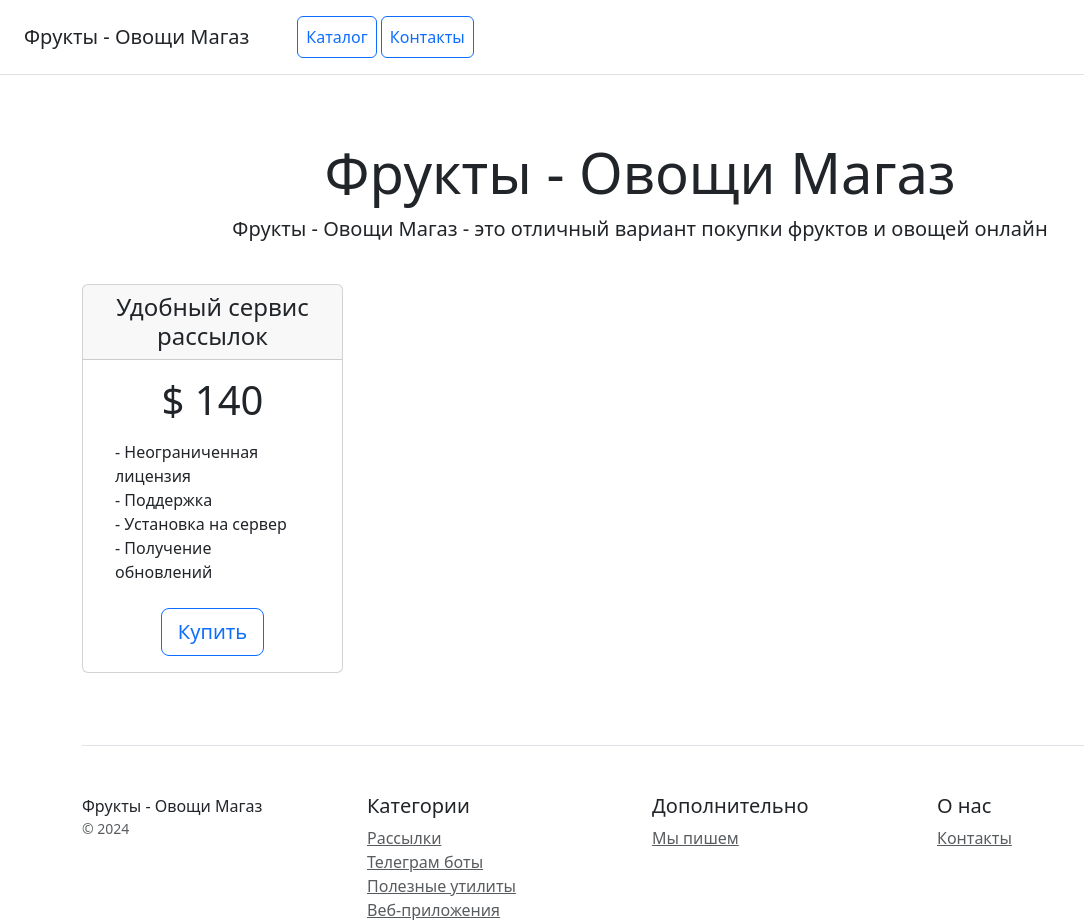
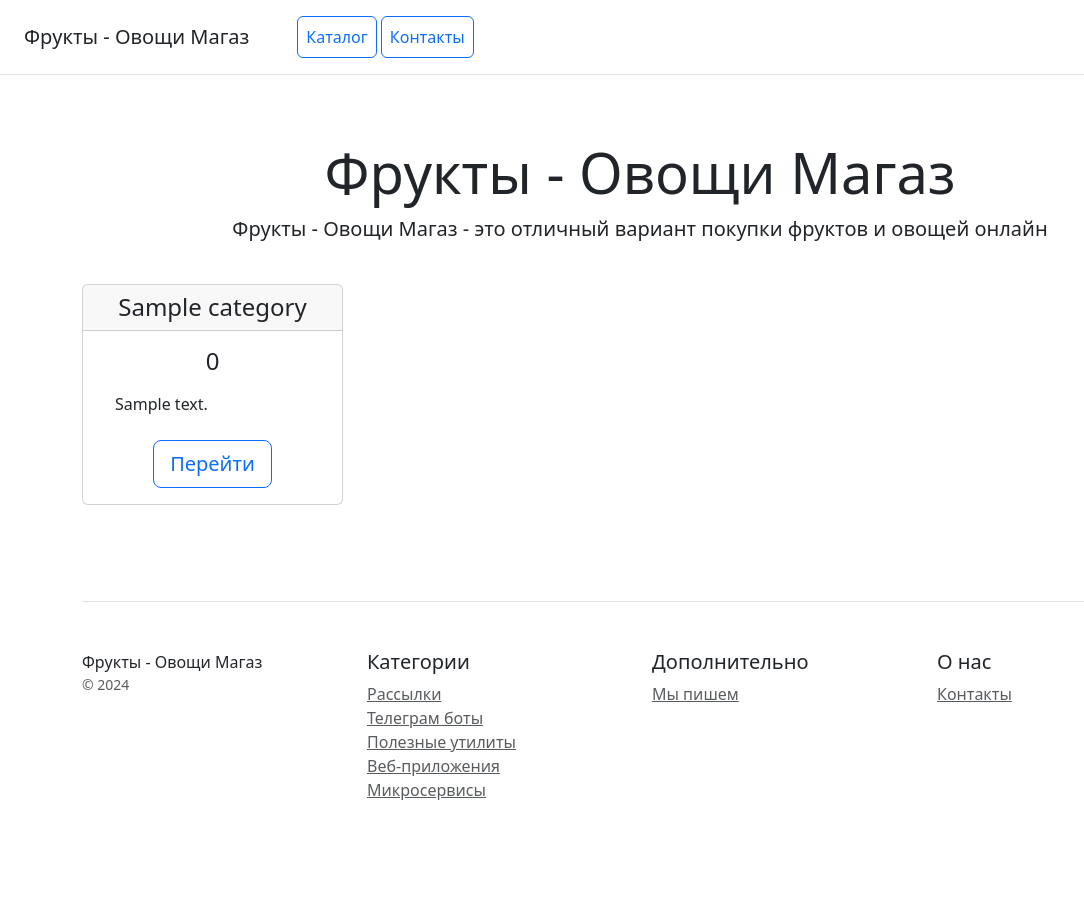
Before and after one commit to rslobolinsky/hw_2_django, a Django app: page / in a window 1280 px wide. Shown: the top 920 px of the page, without its empty margins (0-1084 px from the left). After the commit the page ends 800 px from the top, so only its background shows below. Run offline with Django 5.2, Linux system fonts and the light colour scheme; tables that the repository leaves empty hold one stand-in row (values such as "Sample post"); some libraries are stand-ins or nearby versions.

Commit message:
fix code

```diff
--- a/catalog/templates/catalog/base.html
+++ b/catalog/templates/catalog/base.html
@@ -5,7 +5,7 @@
     <meta charset="utf-8">
     <meta name="viewport" content="width=device-width, initial-scale=1">
     <title>Фрукты - Овощи Магаз</title>
-    <link href="{% static 'css/bootstrap.min.css' %}" rel="stylesheet" integrity="sha384-T3c6CoIi6uLrA9TneNEoa7RxnatzjcDSCmG1MXxSR1GAsXEV/Dwwykc2MPK8M2HN" crossorigin="anonymous">
+    <link href="{% static 'css/bootstrap.min.css' %}" rel="stylesheet" crossorigin="anonymous">
 </head>
 <body>
 <div class="d-flex flex-column flex-md-row align-items-center p-3 px-md-4 mb-3 bg-white border-bottom box-shadow">
@@ -24,25 +24,9 @@
 <div class="container">
     <main>
         <div class="row text-center">
-            {% for object in object_list %}
-            <div class="col-3">
-                <div class="card mb-4 box-shadow">
-                    <div class="card-header">
-                        <h4 class="my-0 font-weight-normal">Удобный сервис рассылок</h4>
-                    </div>
-                    <div class="card-body">
-                        <h1 class="card-title pricing-card-title">$ 140</h1>
-                        <ul class="list-unstyled mt-3 mb-4 text-start m-3">
-                            <li>- Неограниченная лицензия</li>
-                            <li>- Поддержка</li>
-                            <li>- Установка на сервер</li>
-                            <li>- Получение обновлений</li>
-                        </ul>
-                        <button type="button" class="btn btn-lg btn-block btn-outline-primary">Купить</button>
-                    </div>
-                </div>
-            {% endfor %}
-            </div>
+            {% block content%}}
+
+            {% endblock %}
         </div>
     </main>
 
@@ -50,7 +34,7 @@
         <div class="row">
             <div class="col-12 col-md">
                 Фрукты - Овощи Магаз
-                <small class="d-block mb-3 text-muted">&copy; 2024</small>
+                <small class="d-block mb-3 text-muted">&copy {% now 'Y'%}</small>
             </div>
             <div class="col-6 col-md">
                 <h5>Категории</h5>
@@ -78,6 +62,8 @@
     </footer>
 </div>
 
-<script src="{% static 'js/bootstrap.bundle.min.js' %}" integrity="sha384-C6RzsynM9kWDrMNeT87bh95OGNyZPhcTNXj1NW7RuBCsyN/o0jlpcV8Qyq46cDfL" crossorigin="anonymous"></script>
+<script src="{% static 'js/bootstrap.bundle.min.js' %}"
+        integrity="sha384-C6RzsynM9kWDrMNeT87bh95OGNyZPhcTNXj1NW7RuBCsyN/o0jlpcV8Qyq46cDfL"
+        crossorigin="anonymous"></script>
 </body>
 </html>
--- a/catalog/templates/catalog/home.html
+++ b/catalog/templates/catalog/home.html
@@ -2,21 +2,7 @@
 {% block content%}
 
 {% for object in object_list %}
-<div class="col-3">
-    <div class="card mb-5 box-shadow">
-        <div class="card-header">
-            <h4 class="my-0 font-weight-normal">{{ object.name }}</h4>
-        </div>
-        <div class="card-body">
-            <h2 class="card-title pricing-card-title">$ 140</h2>
-            <ul class="list-unstyled mt-3 mb-4 text-start m-3">
-                <li>- Неограниченная лицензия</li>
-
-            </ul>
-            <a href="" type="button" class="btn btn-lg btn-block btn-outline-primary">Перейти</a>
-        </div>
-    </div>
-</div>
+{% include 'catalog/includes/inc_category.html' %}
 {% endfor %}
 
 {% endblock %}
```
Also changed, not shown: catalog/templates/catalog/contacts.html (+3 -54 lines), catalog/templates/catalog/сategory.html (+1 -28 lines).
